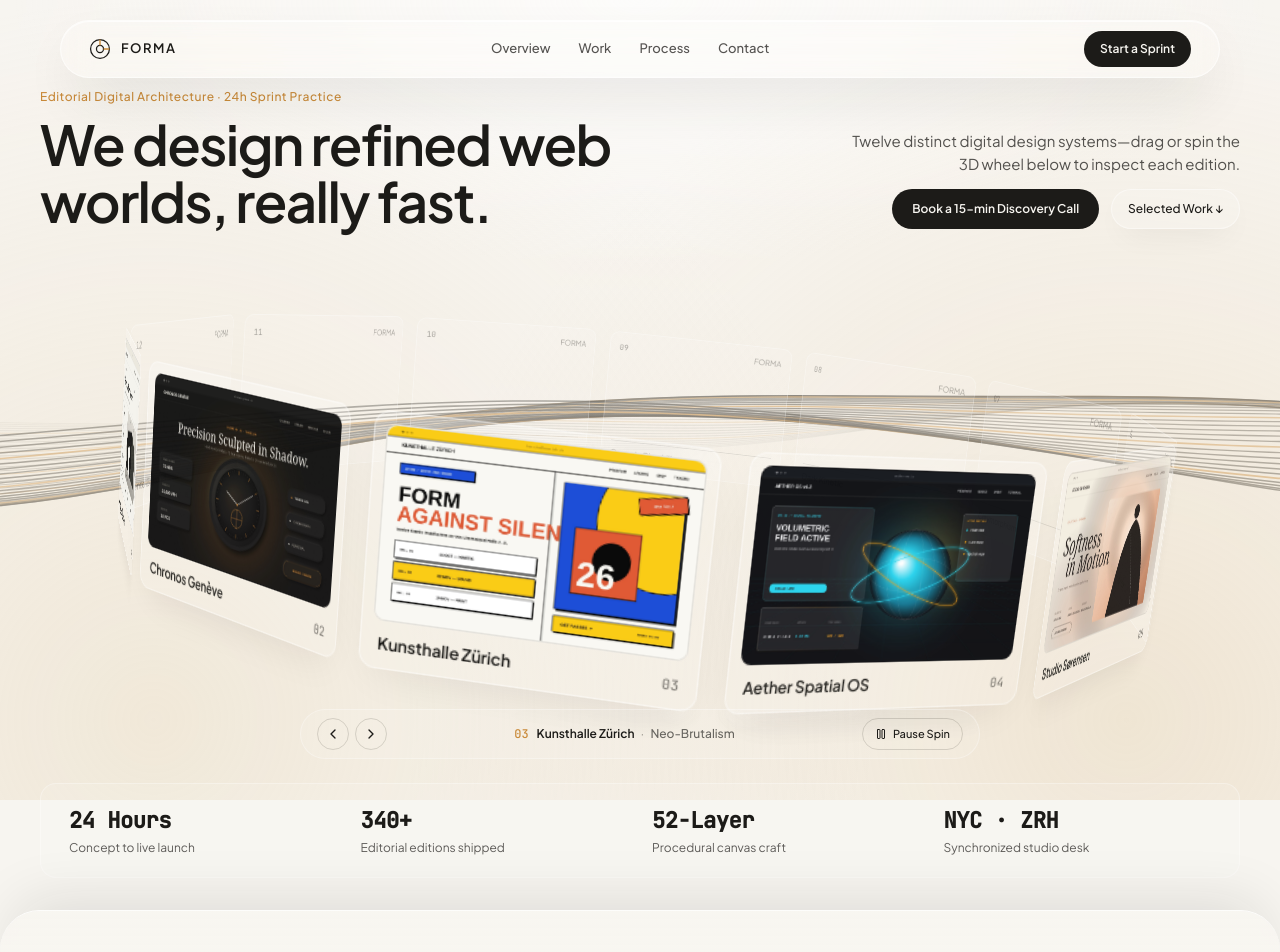
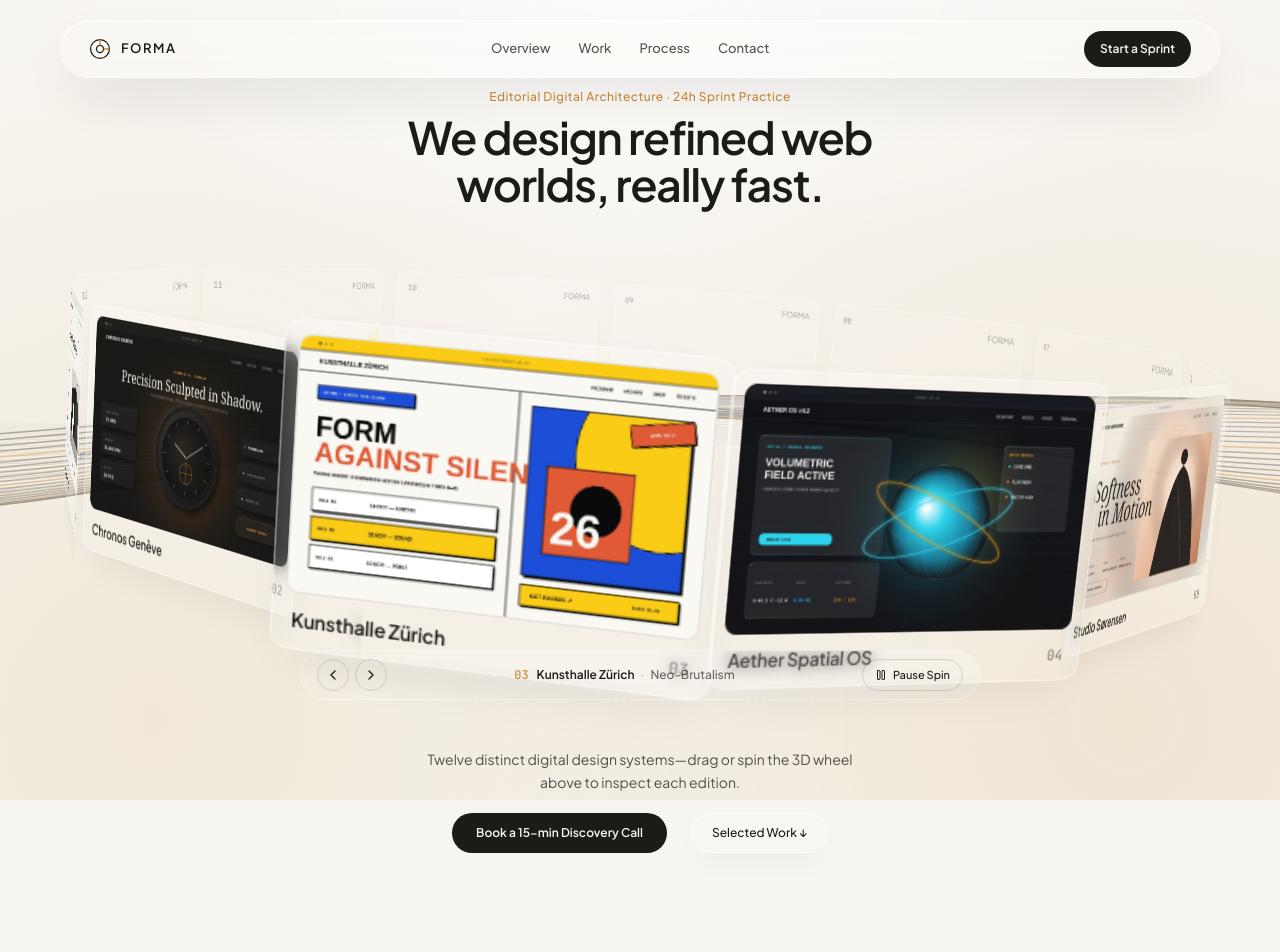
Before and after one commit to zZi3D/test-forma, a React (Vite) app: page / in a window 1280 px wide. Shown: the top 952 px of the page. Built offline with nearby package versions, Linux system fonts and the light colour scheme.

Commit message:
feat(portfolio): add studio metrics strip and refine 3D carousel
- Integrate "Studio Proof" metrics strip into the work grid
- Enhance 3D carousel cylinder geometry and zoom scale
- Optimize hero scroll interaction for desktop devices

```diff
--- a/src/components/HeroSection.tsx
+++ b/src/components/HeroSection.tsx
@@ -8,13 +8,6 @@ interface HeroSectionProps {
   onJumpToWork: () => void;
 }
 
-const HERO_METRICS = [
-  { value: '24 Hours', label: 'Concept to live launch' },
-  { value: '340+', label: 'Editorial editions shipped' },
-  { value: '52-Layer', label: 'Procedural canvas craft' },
-  { value: 'NYC · ZRH', label: 'Synchronized studio desk' },
-];
-
 export function HeroSection({
   onSelectProject,
   onOpenBooking,
@@ -22,7 +15,7 @@ export function HeroSection({
 }: HeroSectionProps) {
   const stickyRef = useRef<HTMLElement | null>(null);
 
-  // Smoothly recede & fade fixed Hero only after Section 2 rises over it
+  // Scroll until the bottom CTA block is in view, then pin Hero sticky while Section 2 rises over it
   useEffect(() => {
     let rafId = 0;
 
@@ -31,11 +24,33 @@ export function HeroSection({
       const el = stickyRef.current;
       if (!el) return;
 
+      if (window.innerWidth < 768) {
+        el.style.top = '';
+        el.style.opacity = '1';
+        el.style.transform = 'none';
+        el.style.pointerEvents = 'auto';
+        return;
+      }
+
       const vh = Math.max(window.innerHeight, 1);
-      const progress = Math.min(Math.max(window.scrollY / vh, 0), 1);
+      const heroHeight = el.offsetHeight;
+      const stickyStart = Math.max(0, heroHeight - vh);
+      const stickyTop = Math.min(0, vh - heroHeight);
 
-      // Stay crisp while Section 2 starts entering, then smoothly recede
-      const fadeT = Math.min(Math.max((progress - 0.18) / 0.72, 0), 1);
+      el.style.top = `${stickyTop}px`;
+
+      if (window.scrollY <= stickyStart) {
+        el.style.opacity = '1';
+        el.style.transform = 'none';
+        el.style.pointerEvents = 'auto';
+        return;
+      }
+
+      const overlapProgress = Math.min(
+        Math.max((window.scrollY - stickyStart) / vh, 0),
+        1,
+      );
+      const fadeT = Math.min(Math.max((overlapProgress - 0.18) / 0.72, 0), 1);
       const opacity = 1 - fadeT;
       const scale = 1 - fadeT * 0.04;
 
@@ -50,10 +65,19 @@ export function HeroSection({
       }
     };
 
+    const resizeObserver =
+      typeof ResizeObserver !== 'undefined' && stickyRef.current
+        ? new ResizeObserver(onScroll)
+        : null;
+    if (resizeObserver && stickyRef.current) {
+      resizeObserver.observe(stickyRef.current);
+    }
+
     updateDepth();
     window.addEventListener('scroll', onScroll, { passive: true });
     window.addEventListener('resize', onScroll, { passive: true });
     return () => {
+      resizeObserver?.disconnect();
       window.removeEventListener('scroll', onScroll);
       window.removeEventListener('resize', onScroll);
       if (rafId) window.cancelAnimationFrame(rafId);
@@ -65,61 +89,47 @@ export function HeroSection({
       id="hero-wave"
       ref={stickyRef}
       aria-label="FORMA Studio Overview"
-      className="sticky top-0 z-10 flex min-h-[100svh] w-full flex-col justify-center overflow-x-clip px-4 pt-22 pb-6 will-change-[opacity,transform] md:px-8 md:pt-22 md:pb-8"
+      style={{ transformOrigin: 'center bottom' }}
+      className="relative z-10 flex w-full flex-col justify-start overflow-x-clip px-4 pt-22 pb-14 will-change-[opacity,transform] md:sticky md:px-8 md:pt-22 md:pb-[30svh]"
     >
-      <div className="mx-auto w-full max-w-[1200px]">
-        {/* Compact Split Editorial Hero Header */}
-        <div className="flex flex-col justify-between gap-5 lg:flex-row lg:items-end">
-          <div>
-            <p className="text-[12px] font-medium tracking-[0.04em] text-[#C98A3A]">
+      <div className="mx-auto flex w-full max-w-[1200px] flex-col">
+        {/* Centered Editorial Headline */}
+        <div className="mx-auto max-w-3xl text-center">
+          <p className="text-[11px] font-medium tracking-[0.04em] text-[#C98A3A] sm:text-[12px]">
             Editorial Digital Architecture · 24h Sprint Practice
           </p>
-            <h1 className="display-tight mt-2.5 max-w-2xl text-[clamp(2.25rem,4.3vw,3.75rem)] leading-[1.03] font-semibold text-[#1C1B18]">
+          <h1 className="display-tight mx-auto mt-2 max-w-2xl text-[clamp(1.85rem,3.5vw,3.15rem)] leading-[1.04] font-semibold text-[#1C1B18]">
             We design refined web worlds, really fast.
           </h1>
         </div>
 
-          <div className="flex flex-col items-start gap-3.5 lg:max-w-[400px] lg:items-end lg:text-right">
-            <p className="text-[14px] leading-[1.55] text-[#1C1B18]/75 md:text-[15px]">
+        {/* Enlarged 3D Wheel with Smooth Center Zoom + Turn Wheel Bar Directly Underneath */}
+        <ProjectWheel3D onSelectProject={onSelectProject} />
+
+        {/* CTA Block Below Wheel Controls — triggers Section 2 overlap once positioned just below screen center */}
+        <div className="mx-auto mt-10 flex max-w-xl flex-col items-center text-center md:mt-12">
+          <p className="max-w-md text-[13px] leading-[1.6] text-[#1C1B18]/75 sm:text-[14px]">
             Twelve distinct digital design systems—drag or spin the 3D wheel
-              below to inspect each edition.
+            above to inspect each edition.
           </p>
-            <div className="flex flex-wrap items-center gap-3">
+          <div className="mt-5 flex flex-wrap items-center justify-center gap-4 sm:gap-6">
             <button
               type="button"
               onClick={onOpenBooking}
-                className="inline-flex h-10 items-center justify-center rounded-full bg-[#1C1B18] px-5 text-[12px] font-semibold text-[#F7F5F0] whitespace-nowrap shrink-0 transition-colors duration-200 hover:bg-[#C98A3A] focus-visible:outline-2 focus-visible:outline-offset-2 focus-visible:outline-[#C98A3A]"
+              className="inline-flex h-10 shrink-0 items-center justify-center rounded-full bg-[#1C1B18] px-5 text-[12px] font-semibold whitespace-nowrap text-[#F7F5F0] transition-colors duration-200 hover:bg-[#C98A3A] focus-visible:outline-2 focus-visible:outline-offset-2 focus-visible:outline-[#C98A3A] sm:px-6"
             >
               Book a 15-min Discovery Call
             </button>
             <button
               type="button"
               onClick={onJumpToWork}
-                className="glass-tile inline-flex h-10 items-center justify-center rounded-full px-4 text-[12px] font-medium text-[#1C1B18] whitespace-nowrap shrink-0 transition-colors duration-200 hover:bg-white/30 focus-visible:outline-2 focus-visible:outline-offset-2 focus-visible:outline-[#C98A3A]"
+              className="glass-tile inline-flex h-10 shrink-0 items-center justify-center rounded-full px-5 text-[12px] font-medium whitespace-nowrap text-[#1C1B18] transition-colors duration-200 hover:bg-white/30 focus-visible:outline-2 focus-visible:outline-offset-2 focus-visible:outline-[#C98A3A]"
             >
               Selected Work ↓
             </button>
           </div>
         </div>
       </div>
-
-        {/* Pure CSS-3D + rAF Interactive Animation Wheel */}
-        <ProjectWheel3D onSelectProject={onSelectProject} />
-
-        {/* Subtle Glass Metrics Strip */}
-        <div className="glass-subtle mt-5 grid grid-cols-2 gap-4 rounded-2xl p-4 md:mt-6 md:grid-cols-4 md:gap-6 md:px-7 md:py-5">
-          {HERO_METRICS.map((metric) => (
-            <div key={metric.label}>
-              <p className="font-mono-tabular text-[19px] font-semibold tracking-[-0.02em] text-[#1C1B18] md:text-[22px]">
-                {metric.value}
-              </p>
-              <p className="mt-0.5 text-[12px] text-[#1C1B18]/70">
-                {metric.label}
-              </p>
-            </div>
-          ))}
-        </div>
-      </div>
     </section>
   );
 }
--- a/src/components/ProjectWheel3D.tsx
+++ b/src/components/ProjectWheel3D.tsx
@@ -19,6 +19,7 @@ export function ProjectWheel3D({ onSelectProject }: ProjectWheel3DProps) {
   const stageRef = useRef<HTMLDivElement | null>(null);
   const rigRef = useRef<HTMLDivElement | null>(null);
   const ringRef = useRef<HTMLDivElement | null>(null);
+  const cardRefs = useRef<(HTMLDivElement | null)[]>([]);
 
   const [isAutoSpin, setIsAutoSpin] = useState<boolean>(() => {
     if (typeof window === 'undefined') return true;
@@ -29,9 +30,11 @@ export function ProjectWheel3D({ onSelectProject }: ProjectWheel3DProps) {
   const [dimensions, setDimensions] = useState<{
     radius: number;
     cardWidth: number;
+    maxZoomScale: number;
   }>({
-    radius: 470,
-    cardWidth: 236,
+    radius: 540,
+    cardWidth: 268,
+    maxZoomScale: 1.19,
   });
 
   // Mutable animation state inside refs for zero-overhead 60fps animation
@@ -46,8 +49,10 @@ export function ProjectWheel3D({ onSelectProject }: ProjectWheel3DProps) {
   const scrollTargetRef = useRef(0);
   const scrollSmoothRef = useRef(0);
   const lastReportedIndexRef = useRef(0);
+  const dimensionsRef = useRef(dimensions);
 
   autoSpinRef.current = isAutoSpin;
+  dimensionsRef.current = dimensions;
 
   const thumbnails = useMemo(() => {
     const map = new Map<string, string>();
@@ -57,16 +62,16 @@ export function ProjectWheel3D({ onSelectProject }: ProjectWheel3DProps) {
     return map;
   }, []);
 
-  // Responsive cylinder geometry tuned for 12 3D cards
+  // Responsive cylinder geometry tuned for 12 3D cards (larger stage + prominent center zoom)
   useEffect(() => {
     const updateSize = () => {
       const w = window.innerWidth;
       if (w < 640) {
-        setDimensions({ radius: 265, cardWidth: 168 });
+        setDimensions({ radius: 260, cardWidth: 196, maxZoomScale: 1.14 });
       } else if (w < 1024) {
-        setDimensions({ radius: 375, cardWidth: 204 });
+        setDimensions({ radius: 410, cardWidth: 224, maxZoomScale: 1.17 });
       } else {
-        setDimensions({ radius: 485, cardWidth: 240 });
+        setDimensions({ radius: 540, cardWidth: 268, maxZoomScale: 1.19 });
       }
     };
     updateSize();
@@ -74,7 +79,7 @@ export function ProjectWheel3D({ onSelectProject }: ProjectWheel3DProps) {
     return () => window.removeEventListener('resize', updateSize);
   }, []);
 
-  // Track vertical scroll to gently turn & tilt the 3D wheel
+  // Track vertical scroll to briskly turn & gently tilt the 3D wheel
   useEffect(() => {
     scrollTargetRef.current = window.scrollY;
     scrollSmoothRef.current = window.scrollY;
@@ -85,7 +90,7 @@ export function ProjectWheel3D({ onSelectProject }: ProjectWheel3DProps) {
     return () => window.removeEventListener('scroll', onScroll);
   }, []);
 
-  // Main 60fps CSS-3D animation loop
+  // Main 60fps CSS-3D animation loop with smoothstep center card zoom-in / zoom-out
   useEffect(() => {
     let rafId = 0;
     let lastTime = performance.now();
@@ -94,14 +99,15 @@ export function ProjectWheel3D({ onSelectProject }: ProjectWheel3DProps) {
       const dt = Math.min((now - lastTime) / 1000, 0.05);
       lastTime = now;
 
-      // Smooth scroll coupling
+      // Stronger scroll coupling so scrolling down rotates the wheel cards noticeably
+      const isMobile = window.innerWidth < 768;
       scrollSmoothRef.current +=
-        (scrollTargetRef.current - scrollSmoothRef.current) * 0.08;
-      const scrollAngleOffset = scrollSmoothRef.current * 0.065;
-      const scrollTiltX = Math.max(
-        -15,
-        Math.min(-4, -9 - (scrollSmoothRef.current / 900) * 4),
-      );
+        (scrollTargetRef.current - scrollSmoothRef.current) * 0.09;
+      const scrollSensitivity = isMobile ? 0.08 : 0.15;
+      const scrollAngleOffset = scrollSmoothRef.current * scrollSensitivity;
+      const scrollTiltX = isMobile
+        ? -7.5
+        : Math.max(-10, Math.min(-7.5, -7.5 - (scrollSmoothRef.current / 900) * 2.5));
 
       if (targetAngleRef.current !== null) {
         const diff = targetAngleRef.current - angleRef.current;
@@ -131,7 +137,30 @@ export function ProjectWheel3D({ onSelectProject }: ProjectWheel3DProps) {
       }
 
       if (rigRef.current) {
-        rigRef.current.style.transform = `rotateX(${scrollTiltX.toFixed(2)}deg) rotateZ(5.5deg)`;
+        rigRef.current.style.transform = `rotateX(${scrollTiltX.toFixed(2)}deg) rotateZ(4.5deg)`;
+      }
+
+      // Per-card smooth center zoom-in & gentle zoom-out based on angular distance from front center (0 deg)
+      const { radius, maxZoomScale } = dimensionsRef.current;
+      const zoomRangeDeg = 44; // Smooth interpolation across ~1.45 card steps on each side
+      for (let i = 0; i < CARD_COUNT; i += 1) {
+        const cardEl = cardRefs.current[i];
+        if (!cardEl) continue;
+
+        const cardAngle = i * STEP_DEG;
+        const relDeg = ((((cardAngle + displayAngle) % 360) + 540) % 360) - 180;
+        const absDeg = Math.abs(relDeg);
+
+        const linearT = Math.max(0, 1 - absDeg / zoomRangeDeg);
+        const smoothT = linearT * linearT * (3 - 2 * linearT);
+
+        const scale = 1 + smoothT * (maxZoomScale - 1);
+        const extraZ = smoothT * (isMobile ? 22 : 38);
+        const liftY = -smoothT * 5;
+
+        cardEl.style.transform = `rotateY(${cardAngle}deg) translateZ(${(
+          radius + extraZ
+        ).toFixed(2)}px) translateY(${liftY.toFixed(2)}px) scale(${scale.toFixed(4)})`;
       }
 
       const nearest = normalizeIndex(displayAngle);
@@ -150,7 +179,9 @@ export function ProjectWheel3D({ onSelectProject }: ProjectWheel3DProps) {
   const stepWheel = useCallback((direction: -1 | 1) => {
     targetAngleRef.current = null;
     velocityRef.current = 0;
-    const currentScrollOffset = scrollSmoothRef.current * 0.065;
+    const isMobile = window.innerWidth < 768;
+    const currentScrollOffset =
+      scrollSmoothRef.current * (isMobile ? 0.08 : 0.15);
     const currentDisplay = angleRef.current - currentScrollOffset;
     const snappedBase = Math.round(currentDisplay / STEP_DEG) * STEP_DEG;
     targetAngleRef.current =
@@ -201,7 +232,7 @@ export function ProjectWheel3D({ onSelectProject }: ProjectWheel3DProps) {
   const activeProject = PROJECTS[activeIndex];
 
   return (
-    <div className="relative mt-6 w-full select-none md:mt-8">
+    <div className="relative mt-2 w-full select-none sm:mt-3">
       {/* 3D Perspective Stage (pure CSS 3D + rAF, zero WebGL) */}
       <div
         ref={stageRef}
@@ -219,17 +250,17 @@ export function ProjectWheel3D({ onSelectProject }: ProjectWheel3DProps) {
         role="region"
         aria-roledescription="3D rotating project wheel"
         aria-label="Interactive 3D showcase wheel — drag horizontally to turn, click any card to inspect"
-        className={`relative mx-auto flex h-[310px] w-full items-center justify-center overflow-visible touch-pan-y sm:h-[360px] md:h-[400px] ${
+        className={`relative mx-auto flex h-[285px] w-full items-center justify-center overflow-visible touch-pan-y sm:h-[340px] md:h-[380px] lg:h-[395px] ${
           isDragging ? 'cursor-grabbing' : 'cursor-grab'
         }`}
-        style={{ perspective: '1500px' }}
+        style={{ perspective: '1750px' }}
       >
         <div
           ref={rigRef}
           className="relative flex items-center justify-center"
           style={{
             transformStyle: 'preserve-3d',
-            transform: 'rotateX(-9deg) rotateZ(5.5deg)',
+            transform: 'rotateX(-7.5deg) rotateZ(4.5deg)',
           }}
         >
           <div
@@ -248,12 +279,15 @@ export function ProjectWheel3D({ onSelectProject }: ProjectWheel3DProps) {
               return (
                 <div
                   key={project.id}
+                  ref={(el) => {
+                    cardRefs.current[idx] = el;
+                  }}
                   style={{
                     width: `${dimensions.cardWidth}px`,
                     transformStyle: 'preserve-3d',
                     transform: `rotateY(${cardAngle}deg) translateZ(${dimensions.radius}px)`,
                   }}
-                  className="absolute top-1/2 left-1/2 -translate-x-1/2 -translate-y-1/2"
+                  className="absolute top-1/2 left-1/2 -translate-x-1/2 -translate-y-1/2 will-change-transform"
                 >
                   {/* Front Face */}
                   <button
@@ -263,9 +297,9 @@ export function ProjectWheel3D({ onSelectProject }: ProjectWheel3DProps) {
                         onSelectProject(project);
                       }
                     }}
-                    className={`glass-tile group relative block w-full rounded-xl p-2 text-left transition-all duration-300 hover:scale-[1.04] focus-visible:outline-2 focus-visible:outline-[#C98A3A] ${
+                    className={`glass-tile group relative block w-full rounded-xl p-2 text-left transition-shadow duration-300 hover:scale-[1.03] focus-visible:outline-2 focus-visible:outline-[#C98A3A] ${
                       isFocused
-                        ? 'ring-1 ring-[#C98A3A]/55 shadow-[0_24px_48px_-14px_rgba(28,27,24,0.22)]'
+                        ? 'ring-1 ring-[#C98A3A]/60 shadow-[0_28px_56px_-14px_rgba(28,27,24,0.26)]'
                         : 'opacity-95'
                     }`}
                     style={{
@@ -322,9 +356,9 @@ export function ProjectWheel3D({ onSelectProject }: ProjectWheel3DProps) {
         </div>
       </div>
 
-      {/* Wheel Navigation & Turn Controls */}
-      <div className="glass-subtle relative z-20 mx-auto mt-8 flex max-w-[680px] flex-wrap items-center justify-between gap-3 rounded-full px-4 py-2 sm:mt-10 md:mt-12">
-        <div className="flex items-center gap-1.5">
+      {/* Wheel Navigation & Turn Controls (Directly Under Wheel Stage) */}
+      <div className="glass-subtle relative z-20 mx-auto mt-7 flex max-w-[680px] items-center justify-between gap-2.5 rounded-full px-3 py-1.5 sm:mt-9 sm:gap-3 sm:px-4 sm:py-2">
+        <div className="flex shrink-0 items-center gap-1 sm:gap-1.5">
           <button
             type="button"
             onClick={() => stepWheel(1)}
@@ -346,31 +380,35 @@ export function ProjectWheel3D({ onSelectProject }: ProjectWheel3DProps) {
         <button
           type="button"
           onClick={() => onSelectProject(activeProject)}
-          className="min-w-0 flex-1 truncate text-center text-[12px] font-medium text-[#1C1B18] transition-colors hover:text-[#C98A3A]"
+          className="min-w-0 flex-1 truncate text-center text-[11px] font-medium text-[#1C1B18] transition-colors hover:text-[#C98A3A] sm:text-[12px]"
         >
-          <span className="font-mono-tabular mr-2 text-[#C98A3A]">
+          <span className="font-mono-tabular mr-1.5 text-[#C98A3A] sm:mr-2">
             {activeProject.index}
           </span>
           <span className="font-semibold">{activeProject.title}</span>
-          <span className="mx-1.5 text-[#1C1B18]/35">·</span>
-          <span className="text-[#1C1B18]/65">{activeProject.styleLabel}</span>
+          <span className="mx-1.5 hidden text-[#1C1B18]/35 sm:inline">·</span>
+          <span className="hidden text-[#1C1B18]/65 sm:inline">
+            {activeProject.styleLabel}
+          </span>
         </button>
 
         <button
           type="button"
           onClick={() => setIsAutoSpin((prev) => !prev)}
           aria-pressed={isAutoSpin}
-          className="inline-flex h-8 items-center gap-1.5 rounded-full border border-[#1C1B18]/15 px-3 text-[11px] font-medium text-[#1C1B18] whitespace-nowrap shrink-0 transition-colors hover:bg-[#1C1B18] hover:text-[#F7F5F0]"
+          className="inline-flex h-8 shrink-0 items-center gap-1.5 rounded-full border border-[#1C1B18]/15 px-2.5 text-[11px] font-medium whitespace-nowrap text-[#1C1B18] transition-colors hover:bg-[#1C1B18] hover:text-[#F7F5F0] sm:px-3"
         >
           {isAutoSpin ? (
             <>
               <Pause className="h-3 w-3" />
-              <span>Pause Spin</span>
+              <span className="hidden sm:inline">Pause Spin</span>
+              <span className="sm:hidden">Pause</span>
             </>
           ) : (
             <>
               <Play className="h-3 w-3" />
-              <span>Turn Wheel</span>
+              <span className="hidden sm:inline">Turn Wheel</span>
+              <span className="sm:hidden">Turn</span>
             </>
           )}
         </button>
--- a/src/components/SelectedWorkGrid.tsx
+++ b/src/components/SelectedWorkGrid.tsx
@@ -16,6 +16,13 @@ interface SelectedWorkGridProps {
 type FilterOption = 'All' | ProjectCategory;
 
 const FILTERS: FilterOption[] = ['All', ...PROJECT_CATEGORIES];
+
+const STUDIO_METRICS = [
+  { value: '24 Hours', label: 'Concept to live launch' },
+  { value: '340+', label: 'Editorial editions shipped' },
+  { value: '52-Layer', label: 'Procedural canvas craft' },
+  { value: 'NYC · ZRH', label: 'Synchronized studio desk' },
+];
 
 export function SelectedWorkGrid({
   onSelectProject,
@@ -40,9 +47,23 @@ export function SelectedWorkGrid({
     <section
       id="selected-work"
       aria-label="Selected Work Portfolio Archive"
-      className="relative z-10 w-full px-4 pt-24 pb-16 md:px-8 md:pt-28 md:pb-24"
+      className="relative z-10 w-full px-4 pt-14 pb-16 md:px-8 md:pt-20 md:pb-24"
     >
       <div className="mx-auto max-w-[1200px]">
+        {/* Studio Proof Metrics Strip */}
+        <div className="glass-tile mb-12 grid grid-cols-2 gap-4 rounded-2xl p-4 md:mb-14 md:grid-cols-4 md:gap-6 md:px-7 md:py-5">
+          {STUDIO_METRICS.map((metric) => (
+            <div key={metric.label}>
+              <p className="font-mono-tabular text-[19px] font-semibold tracking-[-0.02em] text-[#1C1B18] md:text-[22px]">
+                {metric.value}
+              </p>
+              <p className="mt-0.5 text-[12px] text-[#1C1B18]/70">
+                {metric.label}
+              </p>
+            </div>
+          ))}
+        </div>
+
         {/* Section Header */}
         <div className="flex flex-col gap-5 border-b border-[#1C1B18]/12 pb-6 sm:flex-row sm:items-end sm:justify-between">
           <div>
```
Also changed, not shown: public/assets/aistudio/image_1211859b.png (added), public/assets/aistudio/image_56aef2dc.png (added). Lines whose indentation alone changed are shown as unchanged.
